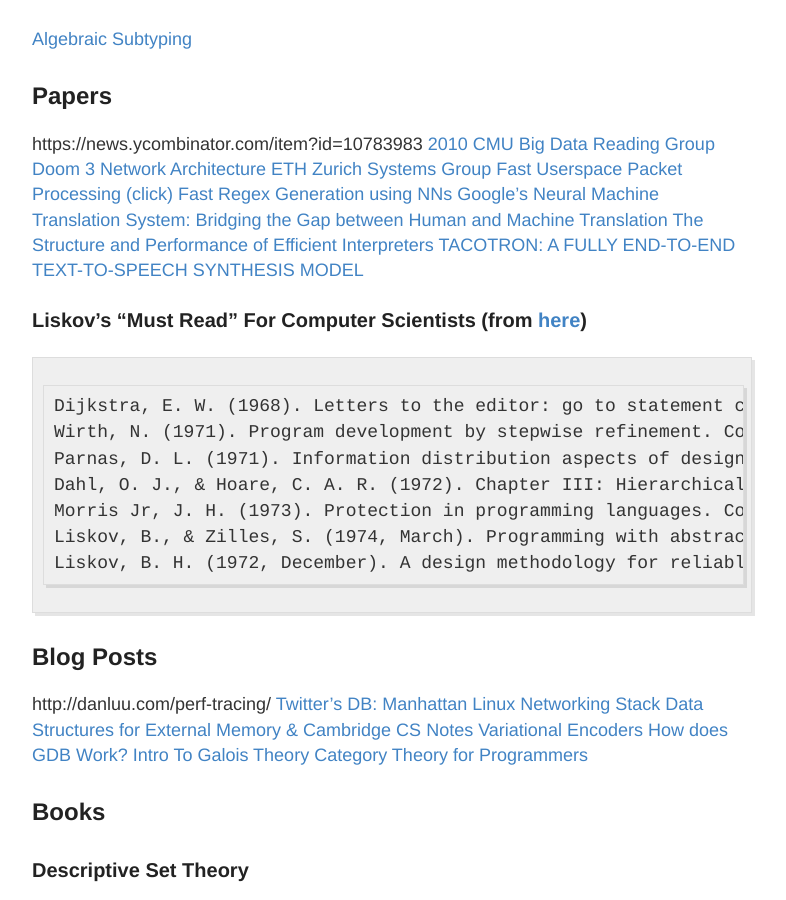
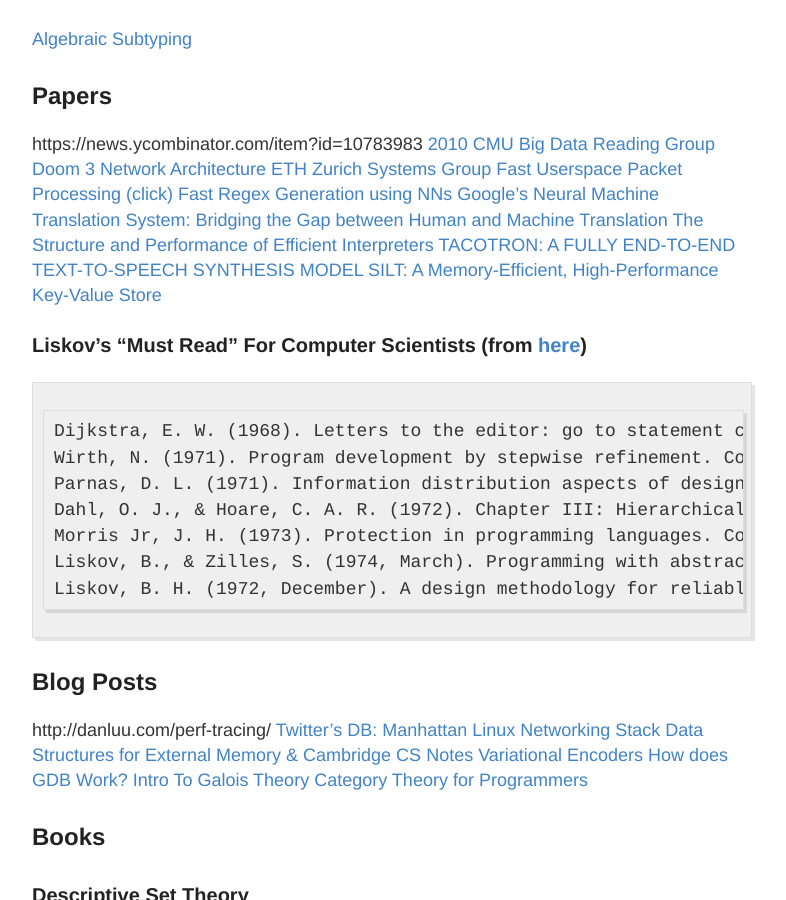
Before and after one commit to RONNCC/ronncc.github, a Jekyll site: the page built from _posts/2015-12-25-ReadingList.md, in a window 1280 px wide and 900 px high, scrolled down 699 px. Shown: the whole window, without its empty margins (248-1034 px from the left). Built offline with Jekyll 4.4.1, drawn with Linux system fonts in a browser that asks for light colours; comment, search, counter and statistics services are not loaded.

Commit message:
Updated 2015-12-25-ReadingList.md

```diff
--- a/_posts/2015-12-25-ReadingList.md
+++ b/_posts/2015-12-25-ReadingList.md
@@ -41,6 +41,7 @@
 [Google's Neural Machine Translation System: Bridging the Gap between Human and Machine Translation](https://arxiv.org/abs/1609.08144)
 [The Structure and Performance of Efficient Interpreters](https://www.jilp.org/vol5/v5paper12.pdf)
 [TACOTRON: A FULLY END-TO-END TEXT-TO-SPEECH SYNTHESIS MODEL](https://arxiv.org/pdf/1703.10135.pdf)
+[SILT: A Memory-Efficient, High-Performance Key-Value Store](https://www.cs.cmu.edu/~hl/papers/silt-sosp2011.pdf)
 
 ### Liskov's "Must Read" For Computer Scientists (from [here](http://jpirker.com/hlf16-liskovs-reading-list-for-computer-scientists/))
 
```
